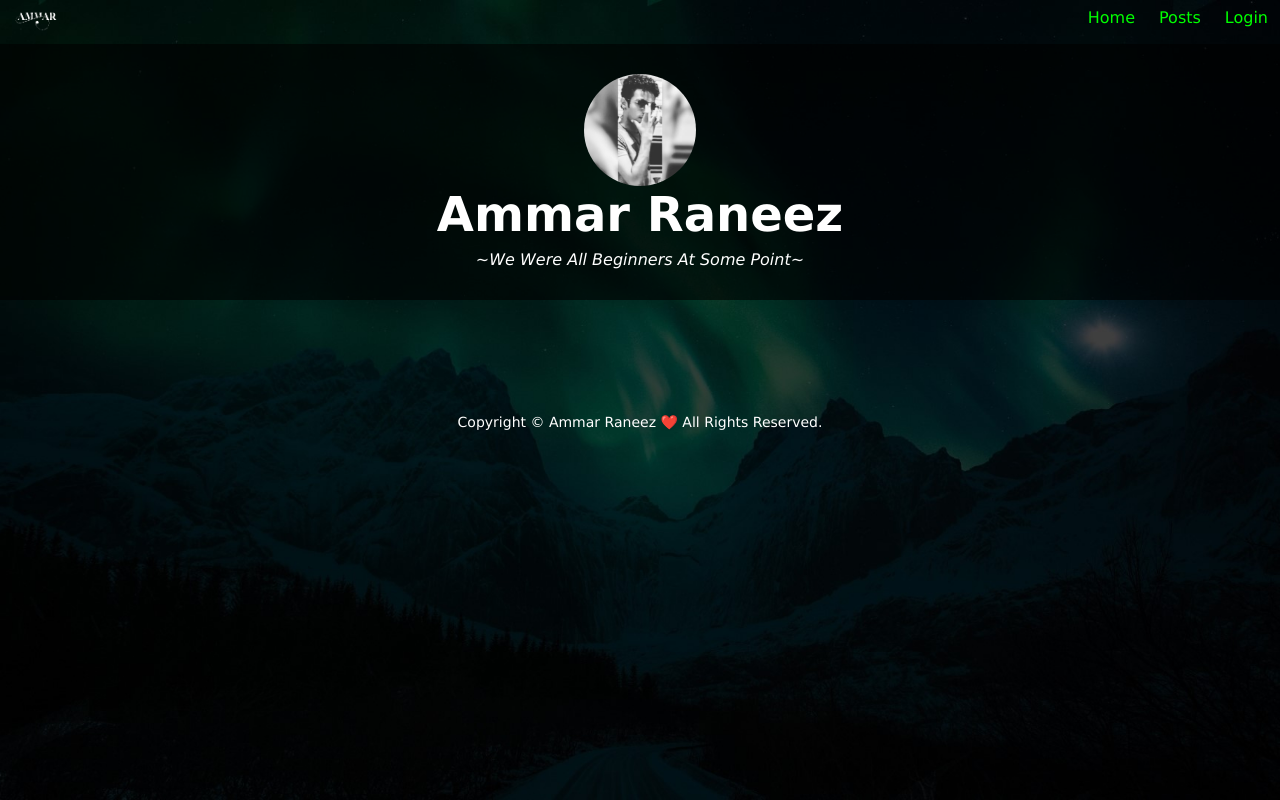
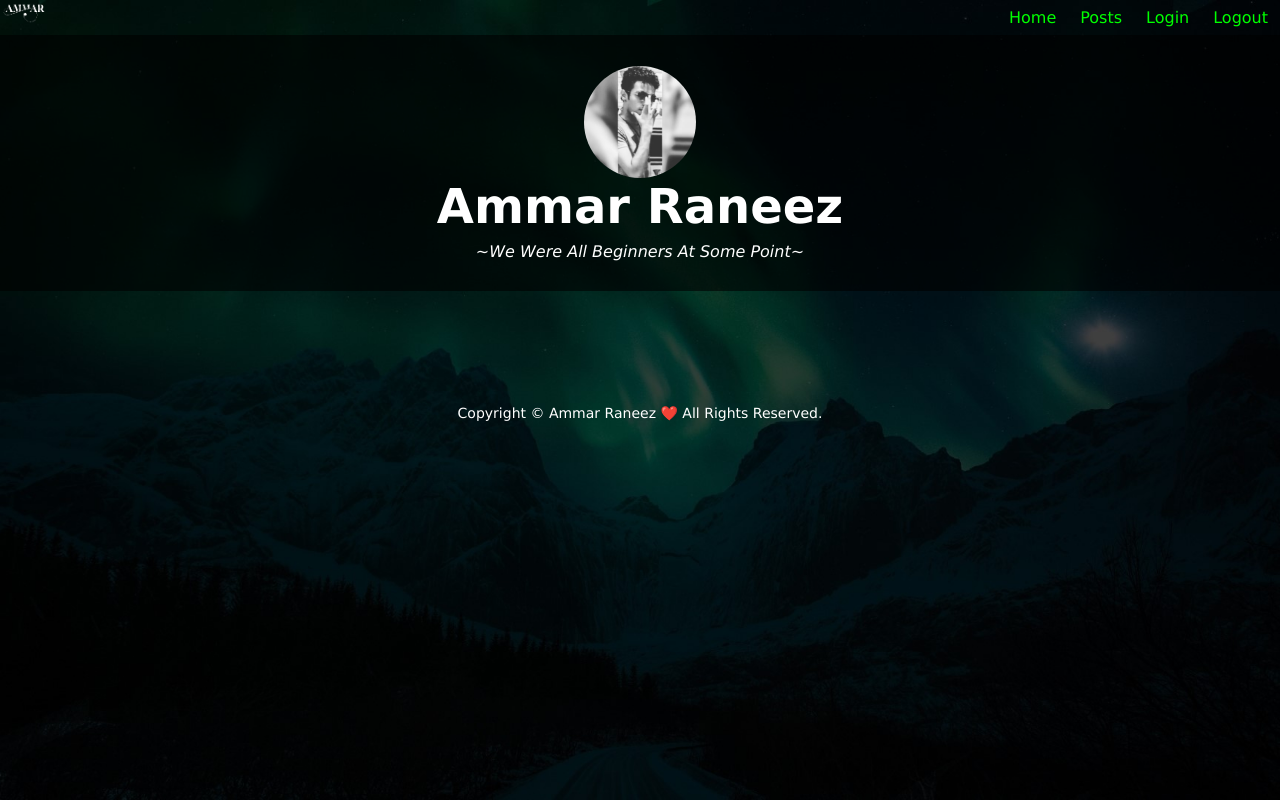
Before and after one commit to Ammar-Raneez/Personal_Blogging_App, a React (Create React App) app: page / in a window 1280 px wide. Built offline with nearby package versions, Linux system fonts and the light colour scheme; no server answers.

Commit message:
convert navbar to styled components

```diff
--- a/public/css/nav.css
+++ /dev/null
@@ -1,49 +0,0 @@
-.topnav {
-    overflow: hidden;
-    background: transparent;
-    display: flex;
-    justify-content: space-between;
-}
-
-.profile-nav {
-    display: flex;
-    justify-content: flex-start;
-}
-
-.login-nav {
-    display: flex;
-    justify-content: flex-end;
-}
-
-.topnav a {
-    display: block;
-    text-align: center;
-    padding: 8px 12px;
-    text-decoration: none;
-    color: #0f0;
-    transition: all 0.5s ease;
-    font-family: 'Lucida Sans';
-}
-
-.topnav a:hover {
-    color: white;
-}
-
-.topnav .profile-nav img {
-    width: 3em;
-}
-
-.login-nav .active {
-    color: white;
-}
-
-.topnav .login-nav .back-to-portfolio {
-    color: #f00;
-    border: 1px solid #f00;
-    margin: 5px 5px 0 0px;
-}
-
-.topnav .login-nav .back-to-portfolio:hover {
-    color: white;
-    background-color: #f00;
-}
--- a/public/index.html
+++ b/public/index.html
@@ -4,7 +4,7 @@
     <meta charset="utf-8" />
     <link rel="icon" href="%PUBLIC_URL%/favicon.ico" />
     <link rel="stylesheet" href="%PUBLIC_URL%/css/style.css" type = "text/css" />
-    <link rel="stylesheet" href="%PUBLIC_URL%/css/nav.css" type = "text/css" />
+    <!-- <link rel="stylesheet" href="%PUBLIC_URL%/css/nav.css" type = "text/css" /> -->
     <meta name="viewport" content="width=device-width, initial-scale=1" />
     <meta name="theme-color" content="#000000" />
     <meta
--- a/src/pages/Home/Home.tsx
+++ b/src/pages/Home/Home.tsx
@@ -5,7 +5,7 @@ const Home = () => {
     return (
         <Container>
             <div className="add-post hide">
-                <a href="#">
+                <a href="/">
                     <div className="nav-button new-post-buton">+</div>
                 </a>
             </div>
--- a/src/shared/Navbar.tsx
+++ b/src/shared/Navbar.tsx
@@ -2,16 +2,16 @@ import styled from "styled-components"
 
 const Navbar = () => {
     return (
-        <Container id="topnav" className="topnav">
-            <nav className="profile-nav">
-                <a href=""><img src="images/logo.png"/></a>
+        <Container>
+            <nav>
+                <a href="/"><img alt="logo" src="images/logo.png"/></a>
             </nav>
 
-            <nav className="login-nav">
-                <a href="#">Home</a>
-                <a href="#">Posts</a>
-                <a id="modalBtn">Login</a>
-                <a id="logout" className="hide">Logout</a>
+            <nav>
+                <a href="/">Home</a>
+                <a href="/">Posts</a>
+                <a href="/">Login</a>
+                <a href="/">Logout</a>
             </nav>
         </Container>
     )
@@ -20,4 +20,36 @@ const Navbar = () => {
 export default Navbar
 
 const Container = styled.nav `
+    overflow: hidden;
+    background: transparent;
+    display: flex;
+    justify-content: space-between;
+
+    > nav:first-child {
+        display: flex;
+        justify-content: flex-start;
+
+        > a > img {
+            width: 3em;
+        }
+    }
+
+    > nav:last-child {
+        display: flex;
+        justify-content: flex-end;
+
+        > a {
+            display: block;
+            text-align: center;
+            padding: 8px 12px;
+            text-decoration: none;
+            color: #0f0;
+            transition: all 0.5s ease;
+            font-family: 'Lucida Sans';
+
+            :hover {
+                color: white;
+            }
+        }
+    }
 `
```
